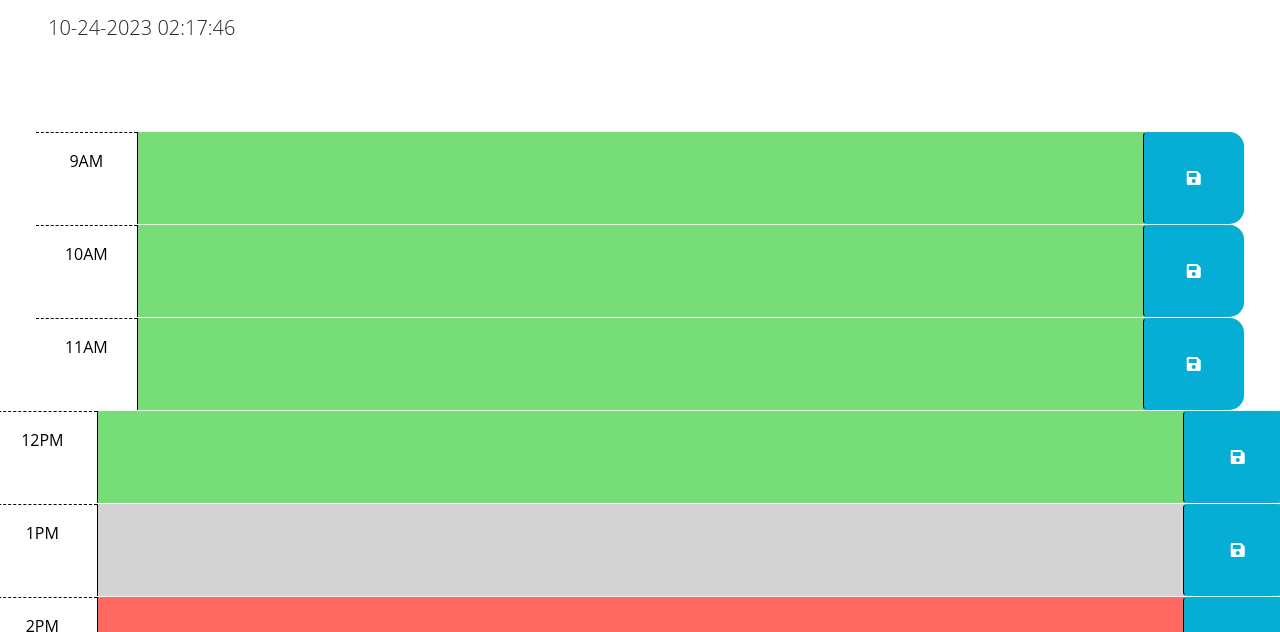
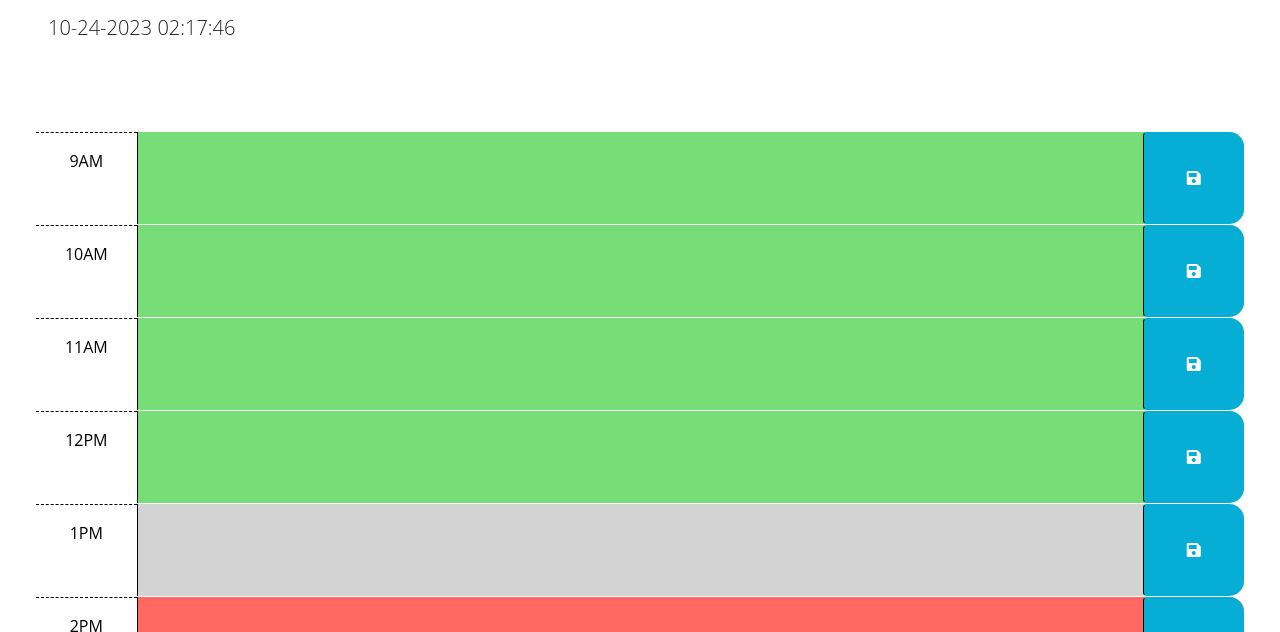
Before and after one commit to song-richard/workDayScheduler, a plain HTML site: page index.html in a window 1280 px wide. Shown: the part 166-798 px from the top of the page. Drawn offline with nearby package versions, Linux system fonts and the light colour scheme.

Commit message:
Fixed html structure issue

```diff
--- a/assets/script.js
+++ b/assets/script.js
@@ -1,28 +1,3 @@
-// Wrap all code that interacts with the DOM in a call to jQuery to ensure that
-// the code isn't run until the browser has finished rendering all the elements
-// in the html. -Done
-$(function () {
-  // TODO: Add a listener for click events on the save button. This code should
-  // use the id in the containing time-block as a key to save the user input in
-  // local storage. HINT: What does `this` reference in the click listener
-  // function? How can DOM traversal be used to get the "hour-x" id of the
-  // time-block containing the button that was clicked? How might the id be
-  // useful when saving the description in local storage?
-  //
-  // TODO: Add code to apply the past, present, or future class to each time
-  // block by comparing the id to the current hour. HINTS: How can the id
-  // attribute of each time-block be used to conditionally add or remove the
-  // past, present, and future classes? How can Day.js be used to get the
-  // current hour in 24-hour time?
-  //
-  // TODO: Add code to get any user input that was saved in localStorage and set
-  // the values of the corresponding textarea elements. HINT: How can the id
-  // attribute of each time-block be used to do this? -Done
-  //
-  // TODO: Add code to display the current date in the header of the page. -Done
-
-});
-
 // Show Current Date/Time
 function showDate() {
   const currentDate = dayjs();
@@ -38,7 +13,8 @@ function updateTimeBlockClasses() {
 
   const timeBlocks = document.querySelectorAll('.time-block');
   timeBlocks.forEach((block) => {
-    const blockHour = parseInt(block.id.split('-')[1], 10); // Extract the hour from the block's id
+    //Extracts hour from id
+    const blockHour = parseInt(block.id.split('-')[1], 10);
 
     if (blockHour < currentHour) {
       block.classList.remove('present', 'future');
@@ -57,7 +33,7 @@ function updateTimeBlockClasses() {
 showDate()
 //Updates Time Blocks
 updateTimeBlockClasses()
-//Set Interval to refresh
+//Set Interval to refresh time blocks
 setInterval(updateTimeBlockClasses, 1000);
 
 //Ensures HTML is fully loaded before running the code below
```
Also changed, not shown: index.html (+0 -2 lines).
